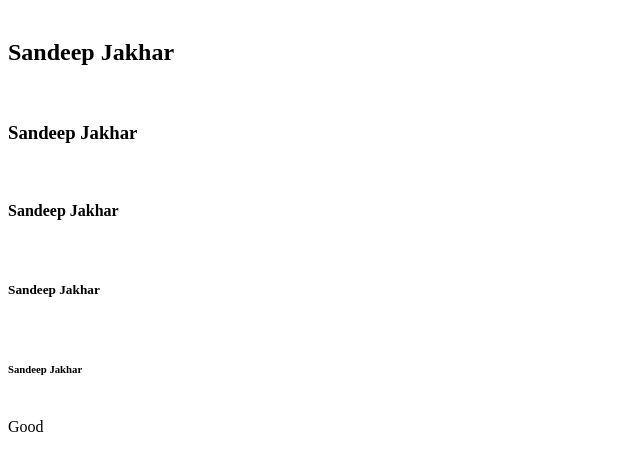
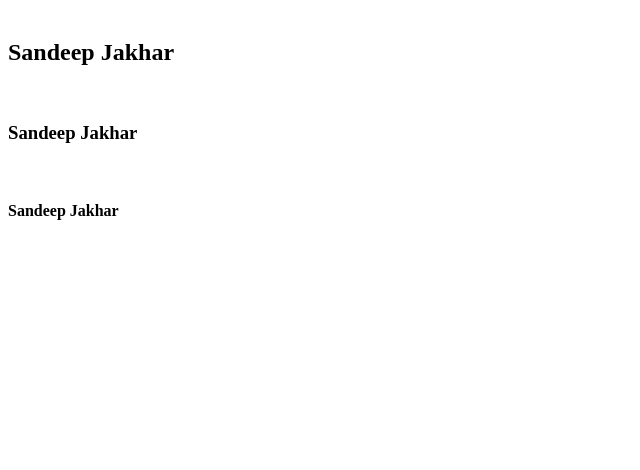
Before and after one commit to sandeep-jakhar/test, a plain HTML site: page index.html in a window 1280 px wide. Shown: the part 146-616 px from the top of the page, without its empty margins (0-640 px from the left). Drawn offline with Linux system fonts and the light colour scheme.

Commit message:
Update index.html

```diff
--- a/index.html
+++ b/index.html
@@ -2,7 +2,5 @@
 <h1>Sandeep Jakhar</h1></br>
 <h2>Sandeep Jakhar</h2></br>
 <h3>Sandeep Jakhar</h3></br>
-<h4>Sandeep Jakhar</h4></br>
-<h5>Sandeep Jakhar</h5></br>
-<h6>Sandeep Jakhar</h6></br>
+<h4>Sandeep Jakhar</h4></br
 Good
```
